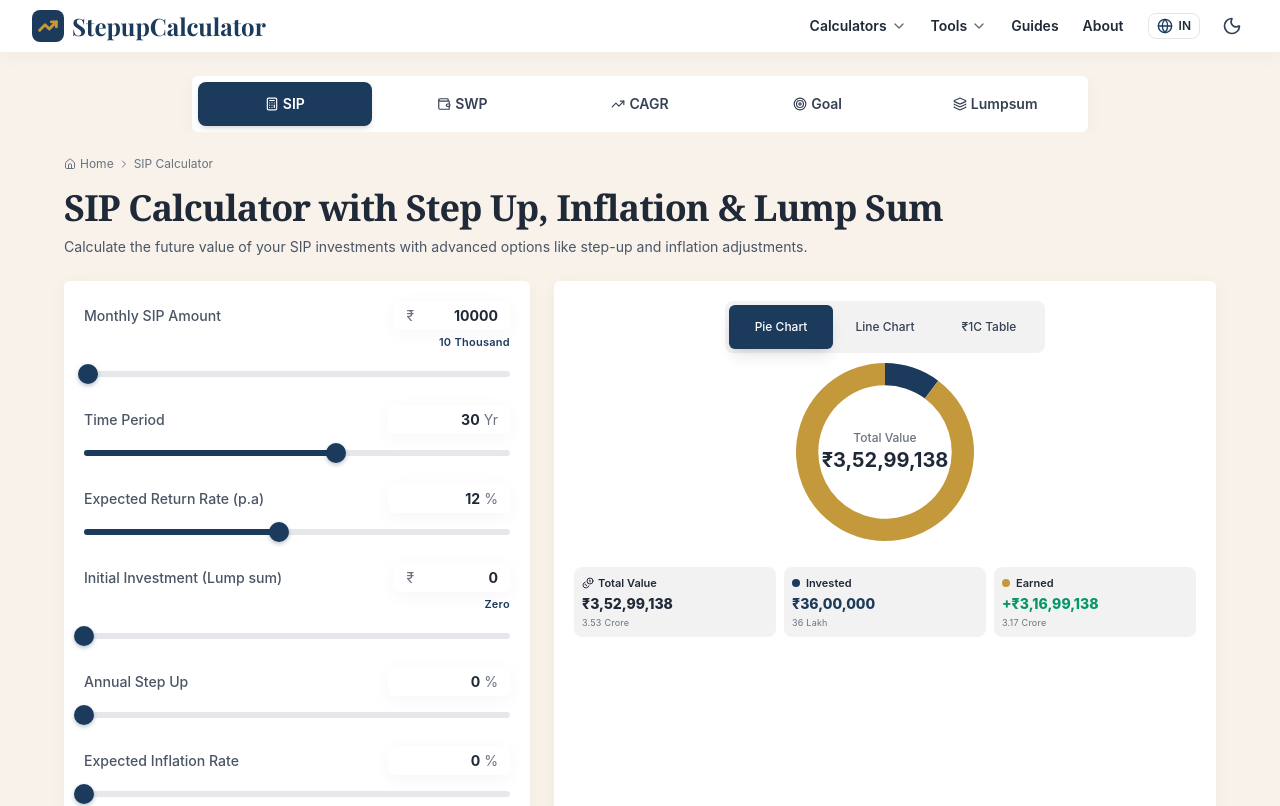
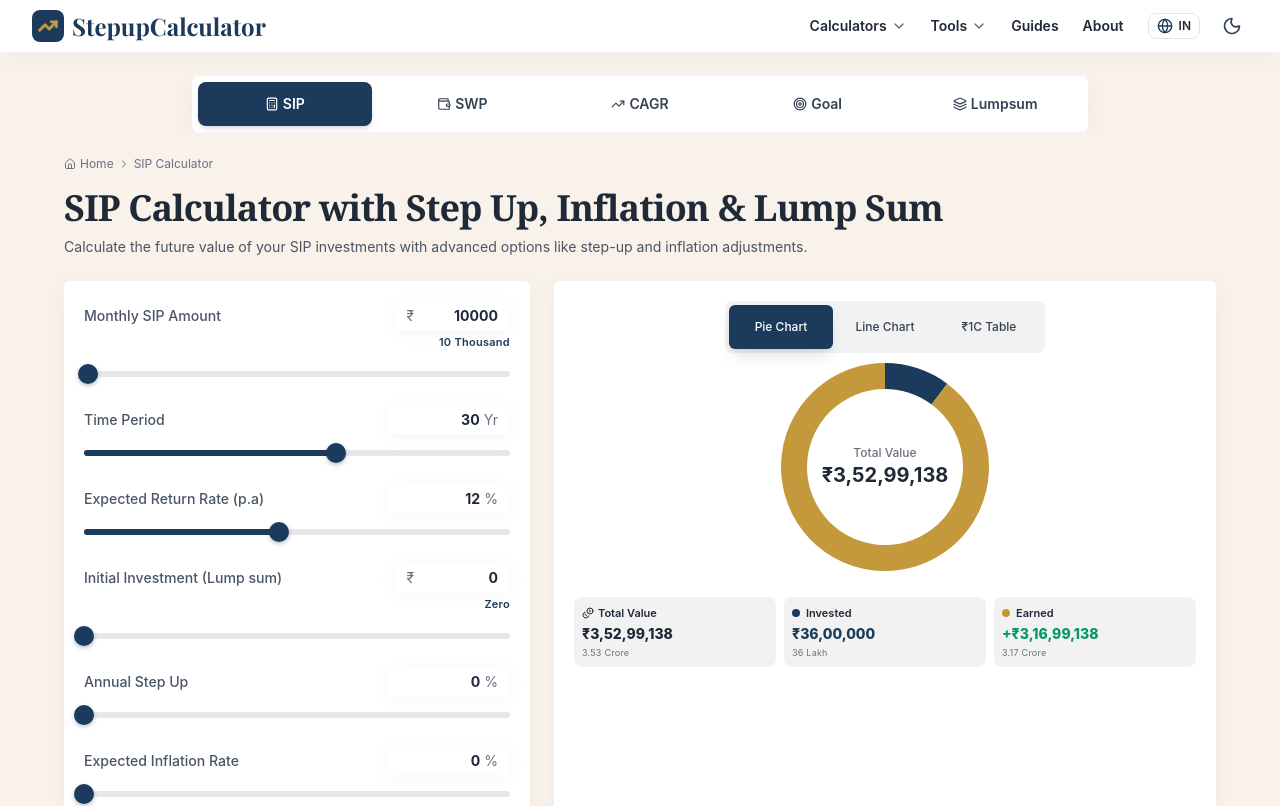
Before and after one commit to wwerajattigercom-netizen/SIP-Calculator, a Next.js app: page / in a window 1280 px wide. Shown: the top 806 px of the page. Built offline with nearby package versions, Linux system fonts and the light colour scheme; a web font is replaced by a local one.

Commit message:
fix(chart): resolve chart overlap and resize bugs by enforcing strict structural heights

```diff
--- a/src/components/ChartComponent.jsx
+++ b/src/components/ChartComponent.jsx
@@ -139,7 +139,7 @@ export default function ChartComponent({ results }) {
   const milestones = results.milestones || [];
 
   return (
-    <div className="w-full h-full flex flex-col items-center justify-center">
+    <div className="w-full flex flex-col items-center justify-center">
       {/* Tab bar */}
       <div className="flex bg-black/5 dark:bg-white/5 p-1 rounded-lg mb-2 w-full max-w-[320px]">
         {[
@@ -162,10 +162,10 @@ export default function ChartComponent({ results }) {
       </div>
 
       {/* Content area */}
-      <div className="relative w-full flex-1 min-h-[180px]">
+      <div className="relative w-full h-[220px]">
 
         {chartType === 'pie' && (
-          <div className="absolute inset-0 pb-2">
+          <div className="w-full h-full pb-2 relative">
             <Doughnut data={pieData} options={pieOptions} />
             <div className="absolute inset-0 flex flex-col items-center justify-center pointer-events-none pb-2">
               <span className="text-xs text-gray-500 dark:text-gray-400 font-medium">Total Value</span>
@@ -177,13 +177,13 @@ export default function ChartComponent({ results }) {
         )}
 
         {chartType === 'line' && (
-          <div className="absolute inset-0 pb-2">
+          <div className="w-full h-full pb-2 relative">
             <Line data={lineData} options={lineOptions} />
           </div>
         )}
 
         {chartType === 'milestones' && (
-          <div className="w-full h-full absolute inset-0 flex flex-col px-1 py-1">
+          <div className="w-full h-full flex flex-col px-1 py-1">
             {milestones.length === 0 ? (
               <div className="flex flex-col items-center justify-center h-full text-center text-gray-500 dark:text-gray-400 text-sm">
                 <Zap className="w-8 h-8 mb-2 text-gray-600 dark:text-gray-400" />
--- a/src/components/ResultSection.jsx
+++ b/src/components/ResultSection.jsx
@@ -17,7 +17,7 @@ export default function ResultSection({ results }) {
 
 
       {/* Chart Area */}
-      <div className="h-[250px] min-h-[250px] max-h-[250px] w-full mb-4 relative z-10 flex-shrink-0">
+      <div className="w-full mb-4 relative z-10 flex-shrink-0">
         <ChartComponent results={results} />
       </div>
 
```
